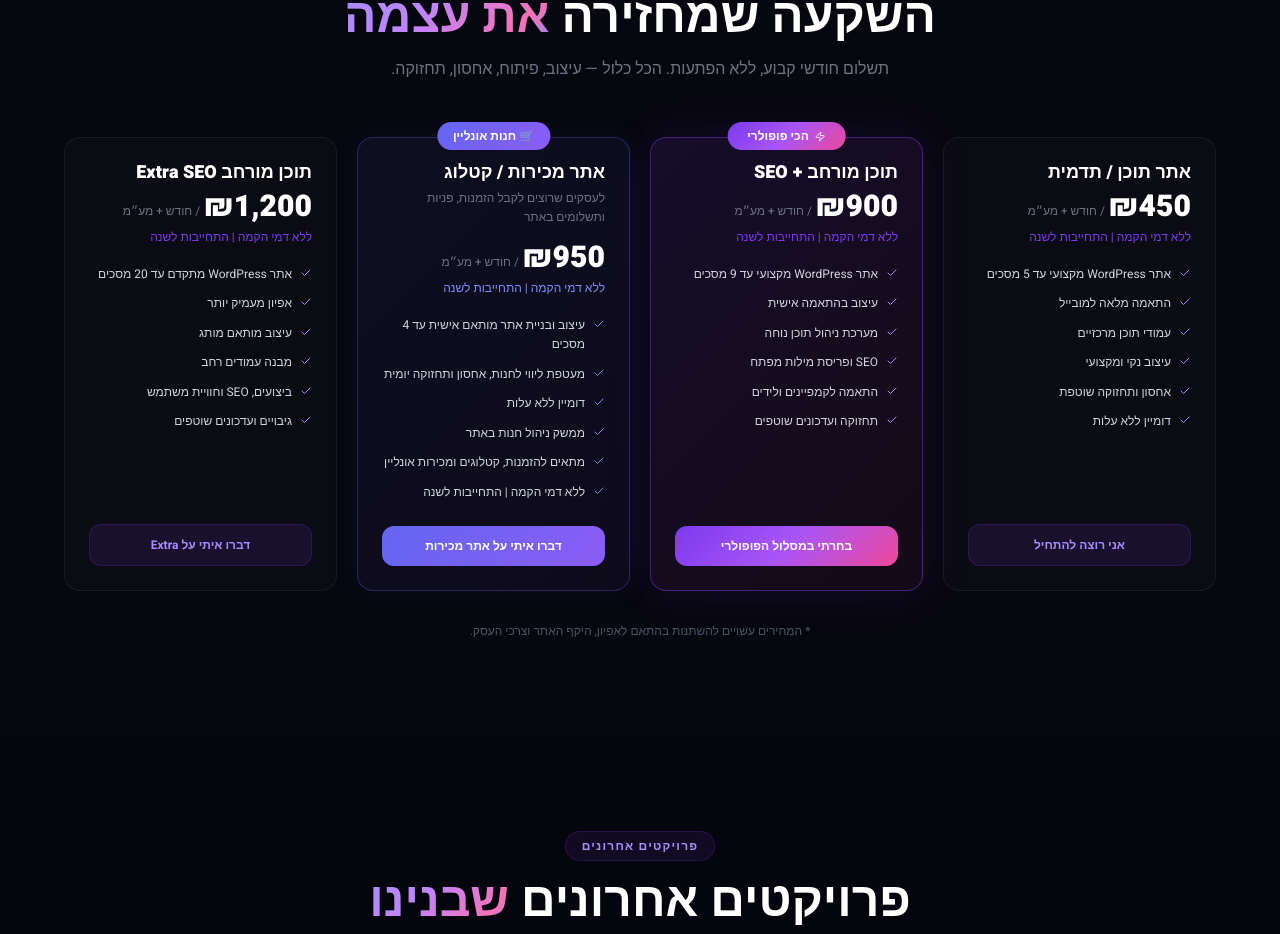
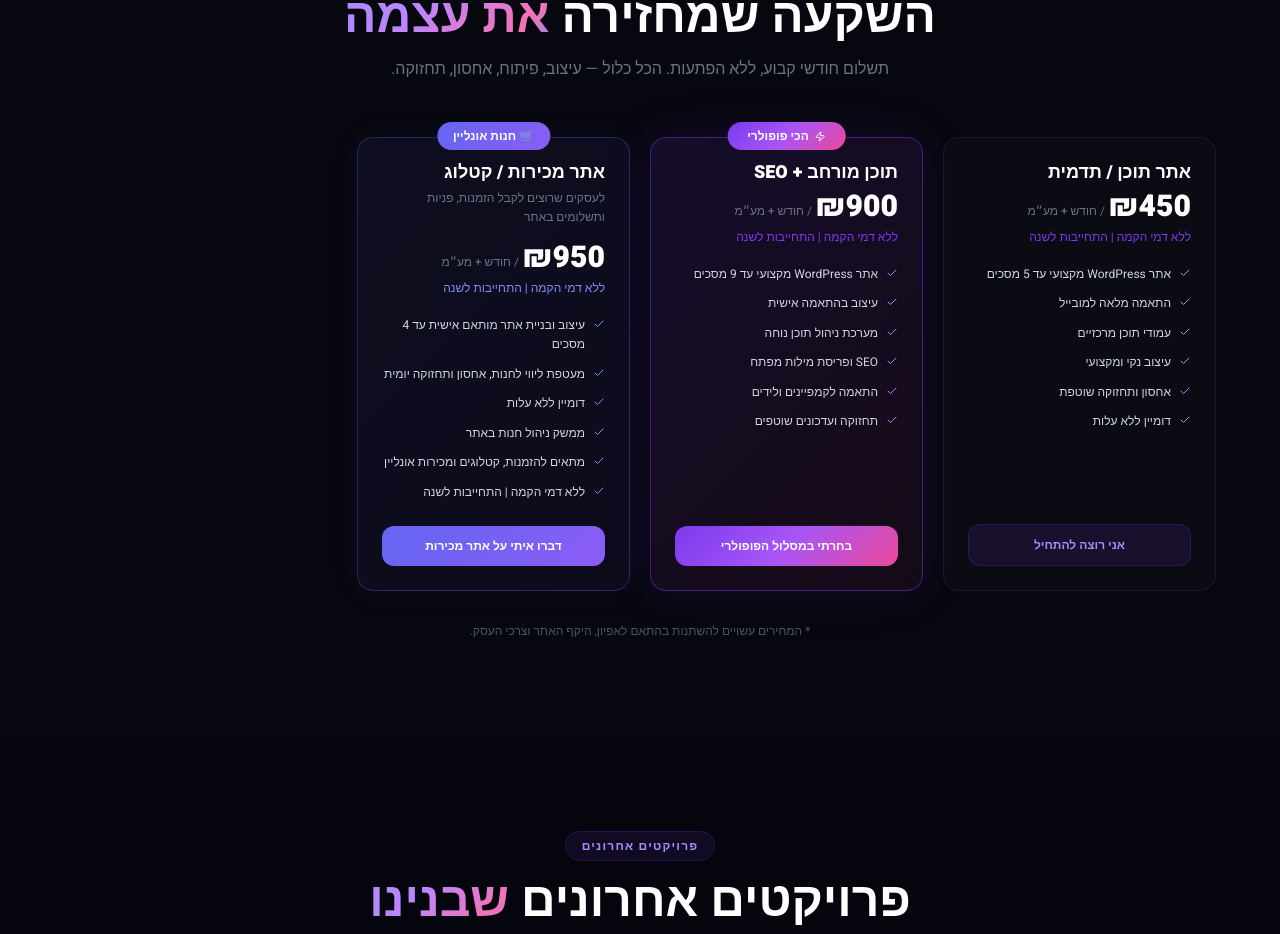
Before and after one commit to vovalag12341-lab/2site-landing, a React (Vite) app: page / in a window 1280 px wide. Shown: the part 1155-2089 px from the top of the page. Built offline with nearby package versions, Linux system fonts and the light colour scheme; no server answers.

Commit message:
File changes

```diff
--- a/src/components/landing/Pricing.jsx
+++ b/src/components/landing/Pricing.jsx
@@ -52,23 +52,7 @@ const packages = [
     ],
     note: "ללא דמי הקמה | התחייבות לשנה",
   },
-  {
-    id: "extra",
-    name: "תוכן מורחב Extra SEO",
-    price: "1,200",
-    popular: false,
-    cta: "דברו איתי על Extra",
-    subtitle: null,
-    features: [
-      "אתר WordPress מתקדם עד 20 מסכים",
-      "אפיון מעמיק יותר",
-      "עיצוב מותאם מותג",
-      "מבנה עמודים רחב",
-      "ביצועים, SEO וחוויית משתמש",
-      "גיבויים ועדכונים שוטפים",
-    ],
-    note: "ללא דמי הקמה | התחייבות לשנה",
-  },
+
 ];
 
 export default function Pricing() {
```
